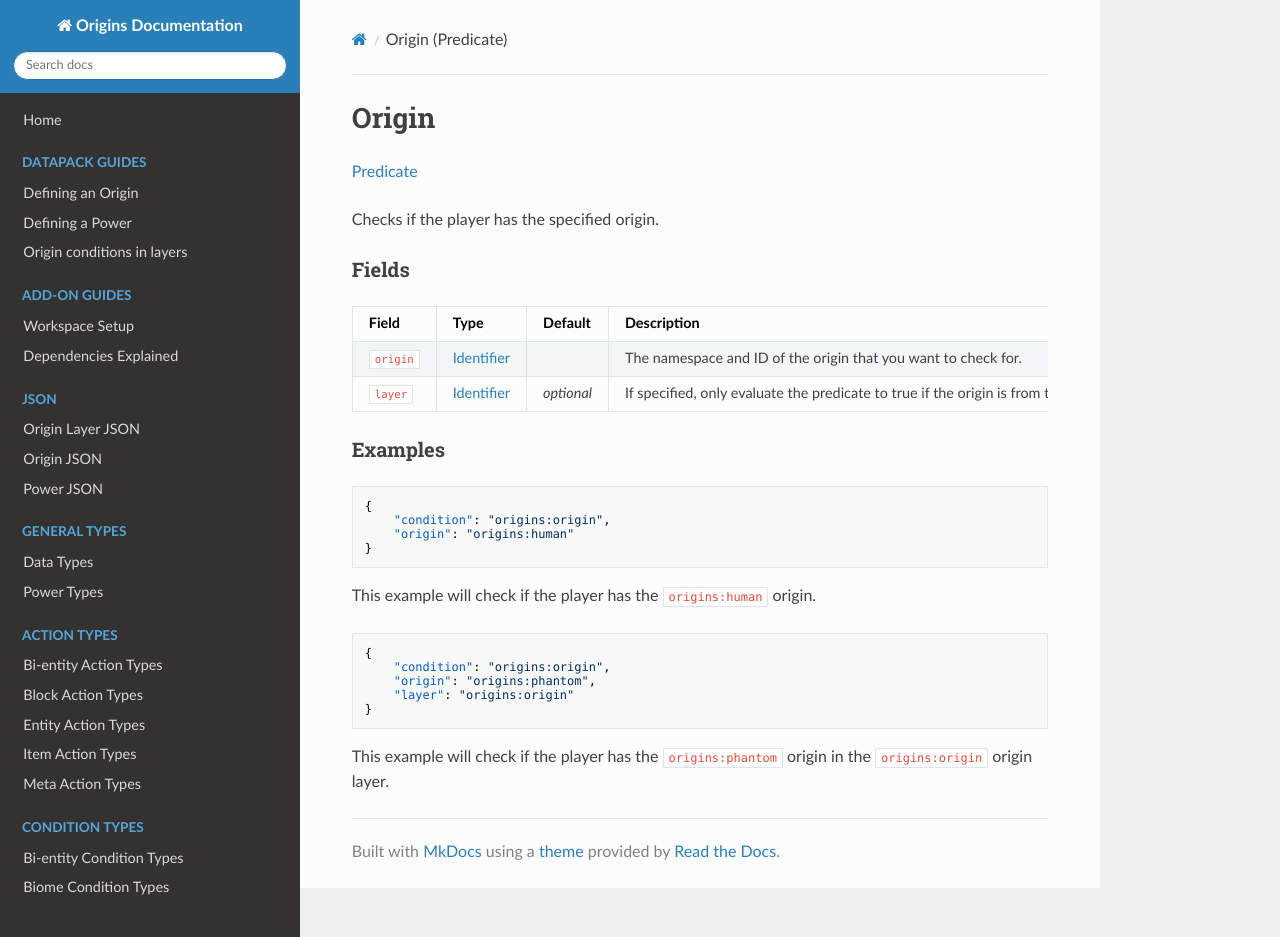
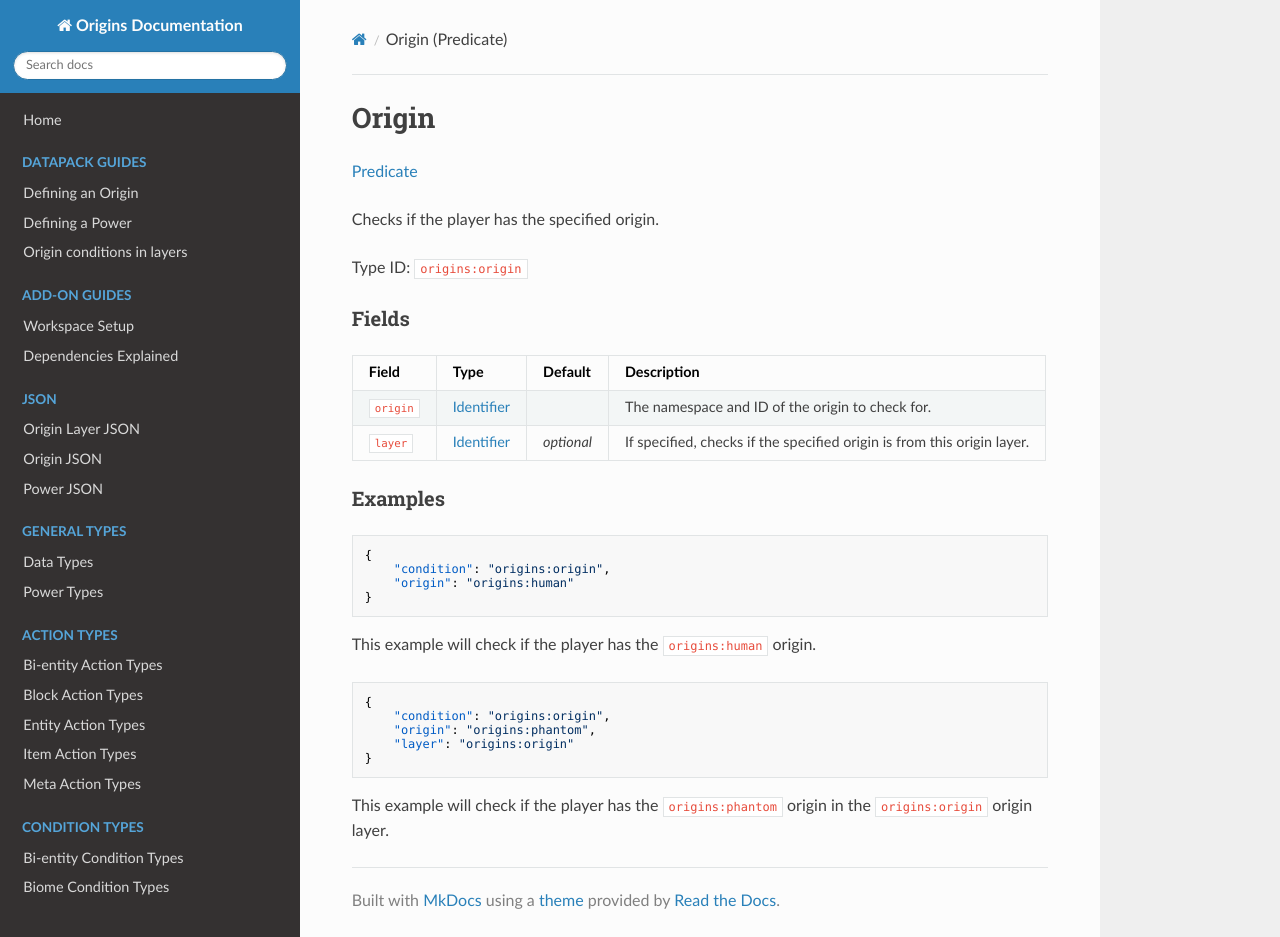
Before and after one commit to apace100/origins-docs, an MkDocs documentation site: the page built from docs/misc/predicates/origin.md, in a window 1280 px wide and 937 px high. Built offline with MkDocs 1.6.1, drawn with Linux system fonts in a browser that asks for light colours; nearby versions of some CDN libraries.

Commit message:
Updated `origin.md` (Predicates) * Added the missing 'Type ID' line in the description of the predicate * Changed the descriptions of the fields in the field table

```diff
--- a/docs/misc/predicates/origin.md
+++ b/docs/misc/predicates/origin.md
@@ -9,13 +9,15 @@ date: 2021-12-01
 
 Checks if the player has the specified origin.
 
+Type ID: `origins:origin`
+
 
 ### Fields
 
 Field | Type | Default | Description
 ------|------|---------|------------
-`origin` | [Identifier](../../types/data_types/identifier.md) | | The namespace and ID of the origin that you want to check for.
-`layer` | [Identifier](../../types/data_types/identifier.md) | _optional_ | If specified, only evaluate the predicate to true if the origin is from the specified origin layer.
+`origin` | [Identifier](../../types/data_types/identifier.md) | | The namespace and ID of the origin to check for.
+`layer` | [Identifier](../../types/data_types/identifier.md) | _optional_ | If specified, checks if the specified origin is from this origin layer.
 
 
 ### Examples
```
